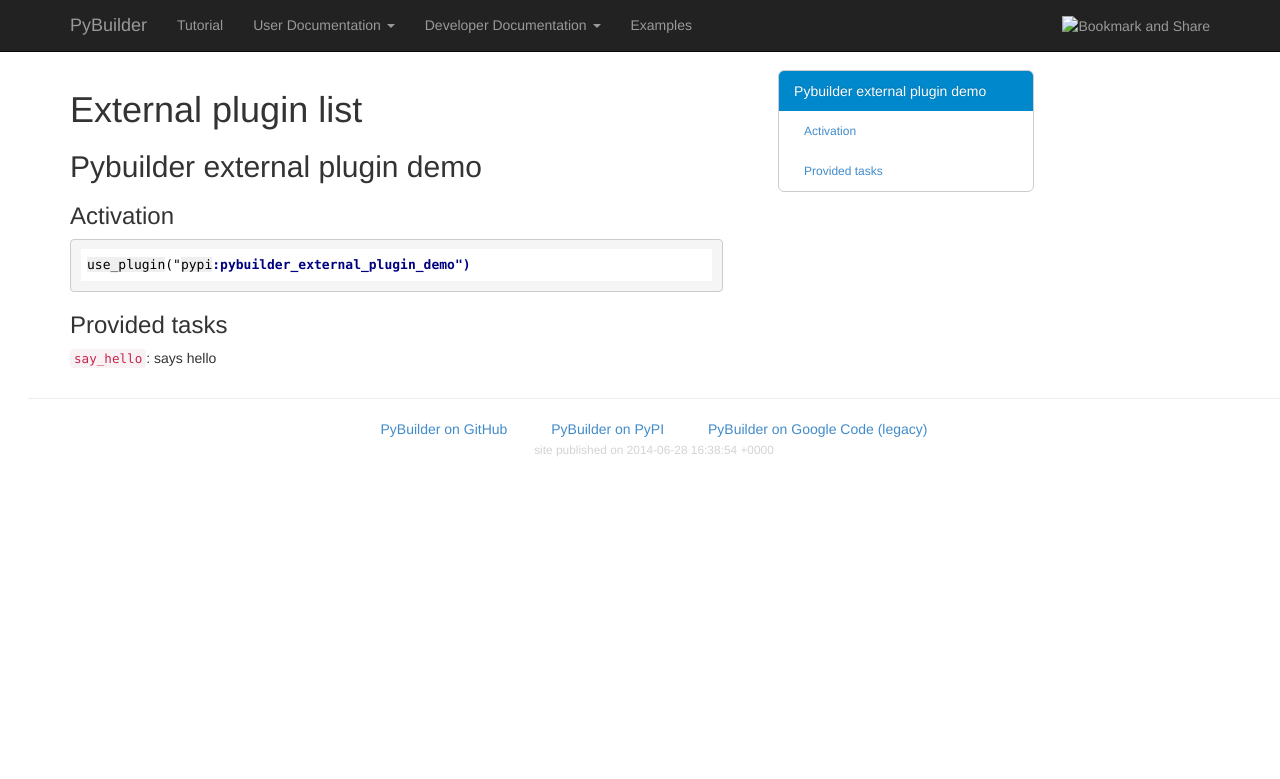
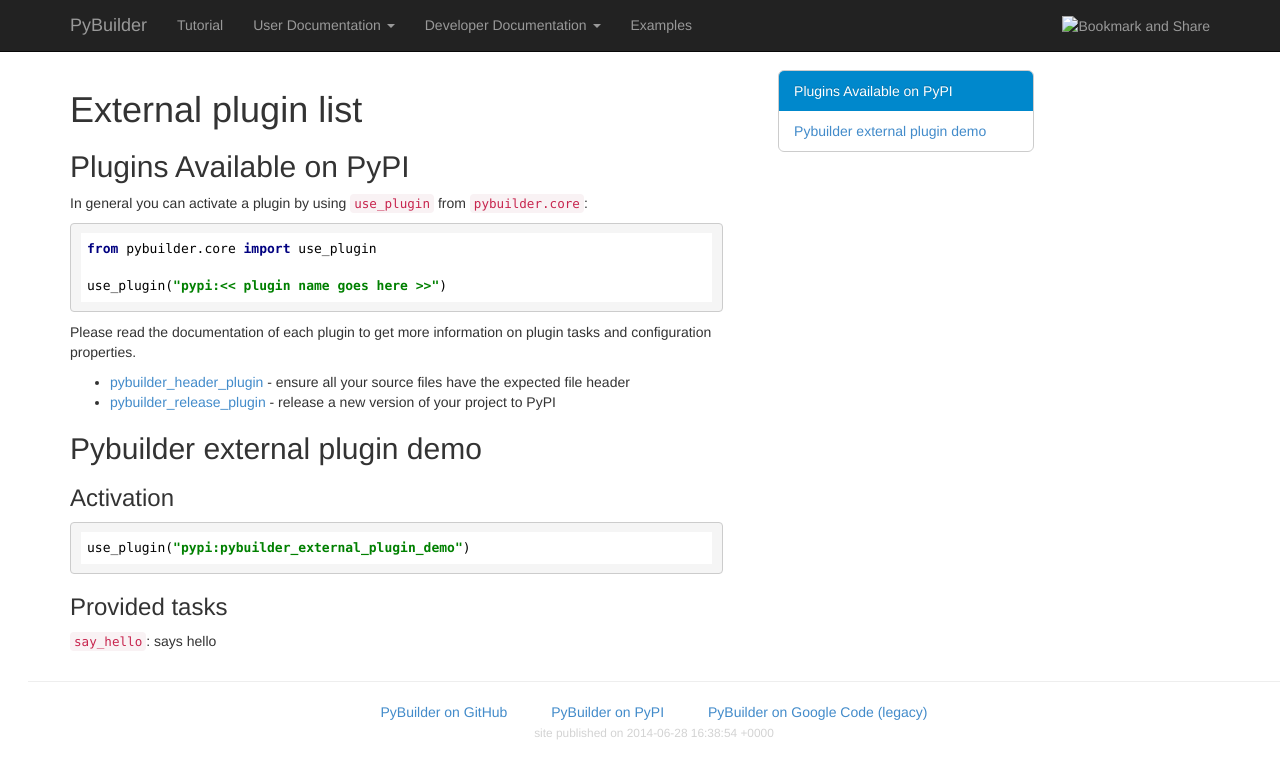
Before and after one commit to pybuilder/pybuilder.github.io, a Jekyll site: the page built from documentation/external_plugin_list.md, in a window 1280 px wide and 1356 px high. Shown: the top 779 px of the window. Built offline with Jekyll 4.4.1, drawn with Linux system fonts in a browser that asks for light colours; nearby versions of some CDN libraries.

Commit message:
Added pybuilder_header_plugin and pybuilder_release_plugin to list of external plugins

````diff
--- a/documentation/external_plugin_list.md
+++ b/documentation/external_plugin_list.md
@@ -5,12 +5,26 @@
 
 # {{ page.title }}
 
+## Plugins Available on PyPI
+
+In general you can activate a plugin by using `use_plugin` from `pybuilder.core`:
+
+{% highlight python %}
+from pybuilder.core import use_plugin
+
+use_plugin("pypi:<< plugin name goes here >>")
+{% endhighlight %}
+Please read the documentation of each plugin to get more information on plugin tasks and configuration properties.
+
+* [pybuilder_header_plugin](https://github.com/aelgru/pybuilder_header_plugin) - ensure all your source files have the expected file header
+* [pybuilder_release_plugin](https://github.com/aelgru/pybuilder_release_plugin) - release a new version of your project to PyPI
+
 ## Pybuilder external plugin demo
 
 ### Activation
-```
+{% highlight python %}
 use_plugin("pypi:pybuilder_external_plugin_demo")
-```
+{% endhighlight %}
 
 ### Provided tasks
 `say_hello`: says hello
````
